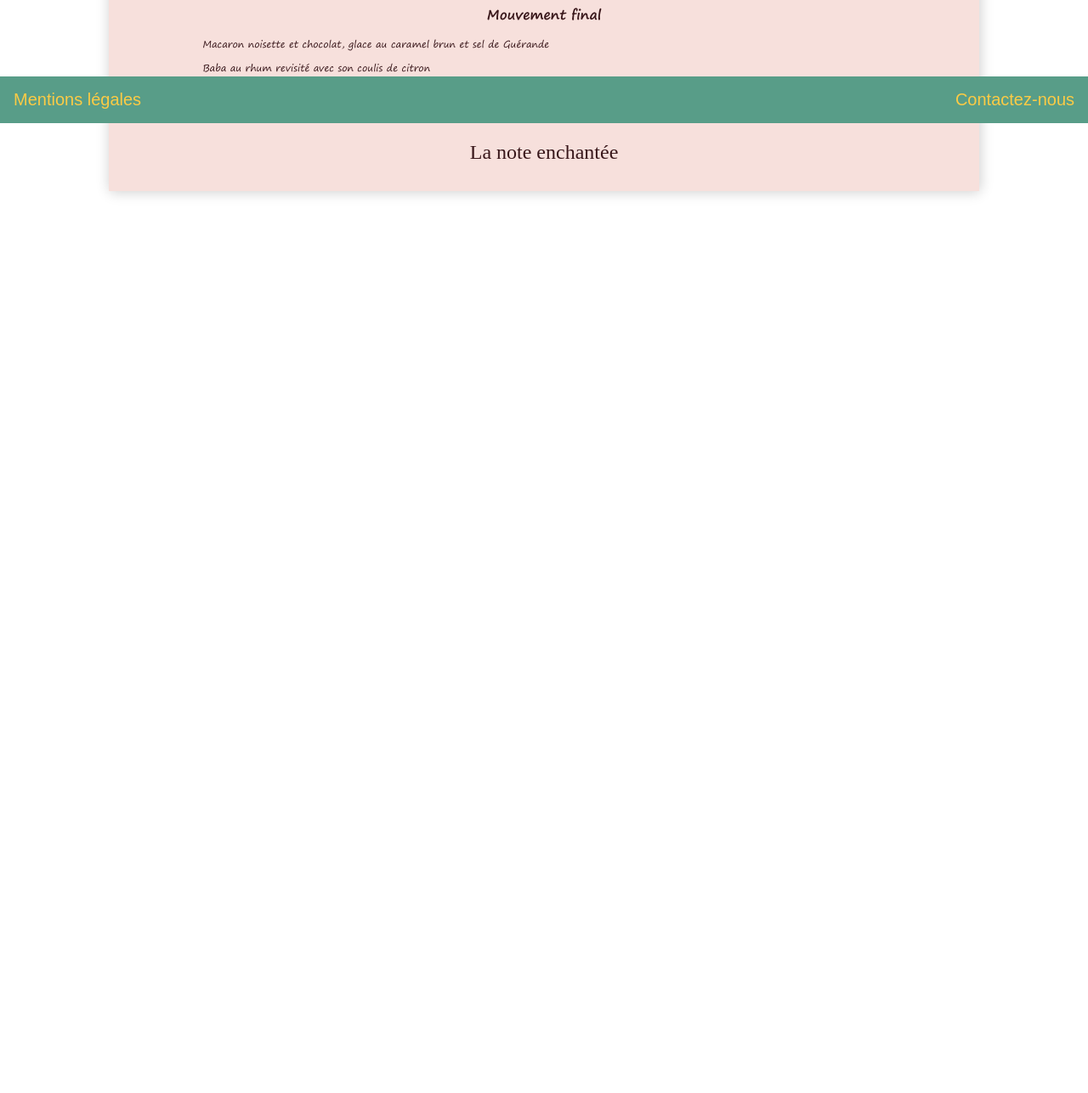
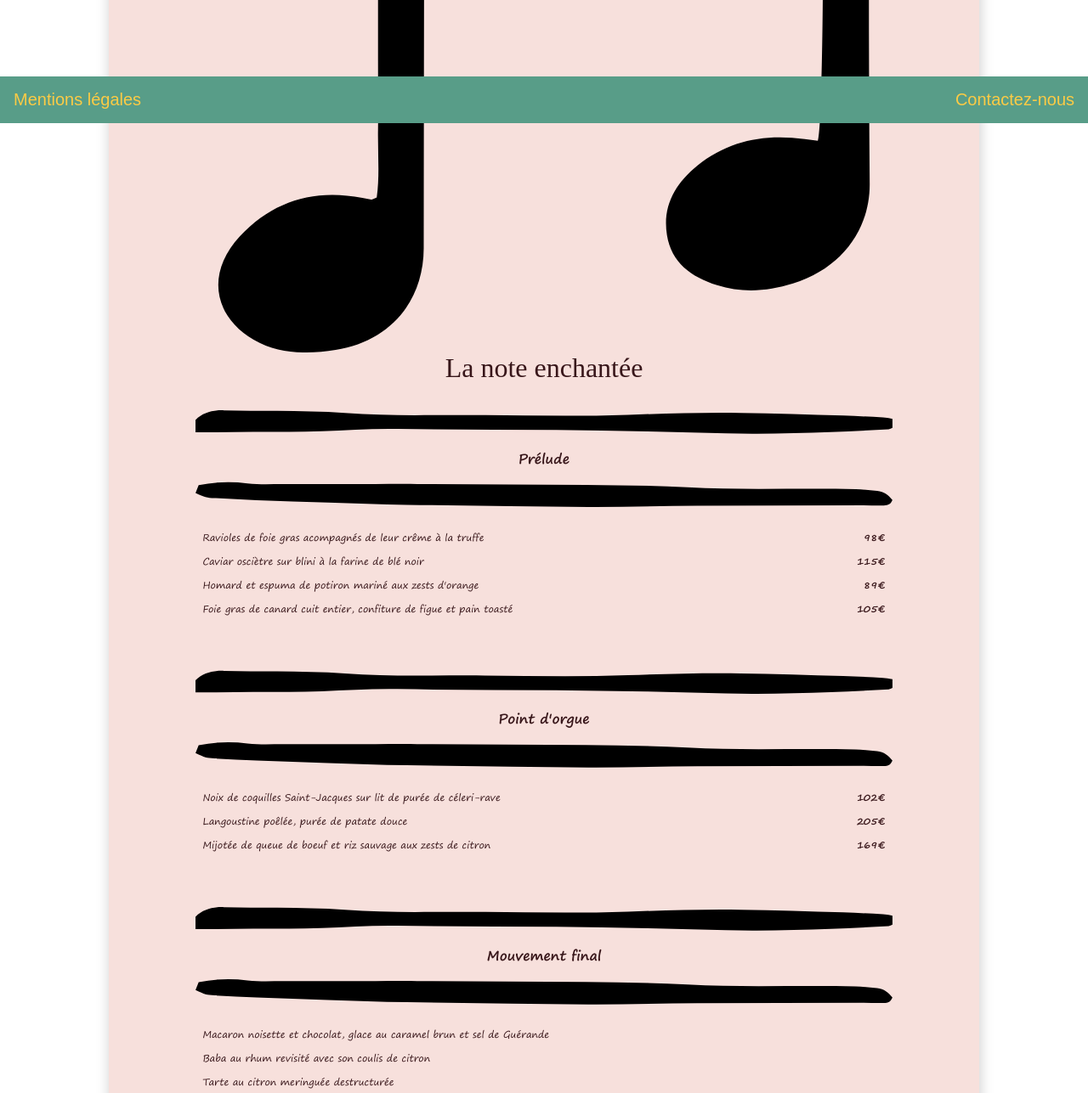
Before and after one commit to SuperHomme/ohmyfood, a website: page pages/la_note_enchantee.html in a window 1280 px wide. Shown: the part 655-1942 px from the top of the page at 85% size. Before the commit the page ends 992 px from the top, so only its background shows below. Drawn offline with Linux system fonts and the light colour scheme; a web font is replaced by a local one.

Commit message:
cherche solution integration svg

```diff
--- a/pages/la_note_enchantee.html
+++ b/pages/la_note_enchantee.html
@@ -19,12 +19,16 @@
             </section>
             <section class="carte">
                 <div class="carte__titre">
-                    <!-- contrairement aux autres menus, ajouter une image "double croche"-->
+                    <img src="../svg/croche-laflute.svg" class="croche-laflute" alt="une croche" title="une croche">
                     <h3>La note enchantée</h3>
                 </div>
                 <div>
                     <article>
-                        <h5>Prélude</h5>
+                        <div class="plat-titre">
+                            <img src="../svg/barre-gauche-laflute.svg" class="barre-gauche-laflute" alt="trait d'ornement" title="trait d'ornement">
+                            <h5>Prélude</h5>
+                            <img src="../svg/barre-droite-laflute.svg" class="barre-droite-laflute" alt="trait d'ornement" title="trait d'ornement">
+                        </div>
                         <ul>
                             <li>
                                 Ravioles de foie gras acompagnés de leur crême à la truffe
@@ -45,7 +49,11 @@
                         </ul>
                     </article>
                     <article>
-                        <h5>Point d'orgue</h5>
+                        <div class="plat-titre">
+                            <img src="../svg/barre-gauche-laflute.svg" class="barre-gauche-laflute" alt="trait d'ornement" title="trait d'ornement">
+                            <h5>Point d'orgue</h5>
+                            <img src="../svg/barre-droite-laflute.svg" class="barre-droite-laflute" alt="trait d'ornement" title="trait d'ornement">
+                        </div>
                         <ul>
                             <li>
                                 Noix de coquilles Saint-Jacques sur lit de purée de céleri-rave
@@ -62,7 +70,11 @@
                         </ul>
                     </article>
                     <article>
-                        <h5>Mouvement final</h5>
+                        <div class="plat-titre">
+                            <img src="../svg/barre-gauche-laflute.svg" class="barre-gauche-laflute" alt="trait d'ornement" title="trait d'ornement">
+                            <h5>Mouvement final</h5>
+                            <img src="../svg/barre-droite-laflute.svg" class="barre-droite-laflute" alt="trait d'ornement" title="trait d'ornement">
+                        </div>
                         <ul>
                             <li>
                                 Macaron noisette et chocolat, glace au caramel brun et sel de Guérande
@@ -77,6 +89,7 @@
                     </article>
                 </div>
                 <div class="carte__rappel">
+                    <img src="../svg/croche-laflute.svg" class="croche-laflute" alt="une croche" title="une croche">
                     <h4>La note enchantée</h4>
                 </div>
             </section>
--- a/sass/style.sass
+++ b/sass/style.sass
@@ -140,6 +140,7 @@ main
     border-radius: 1rem
     margin: 1.5rem
     padding: 0.5rem 2rem
+    font-size: 1.75rem
     p
         margin: 0
 
```
Also changed, not shown: index.html (+1 -0 lines), css/style.css, 1 other file.
